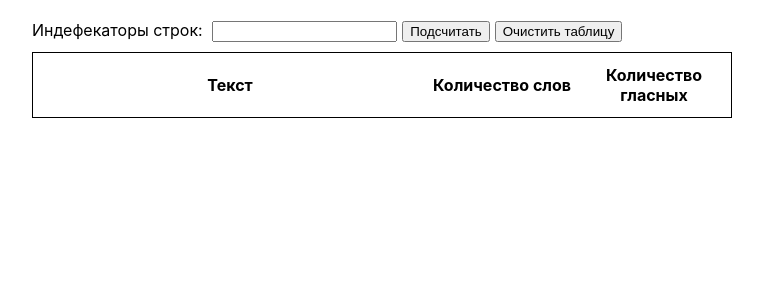
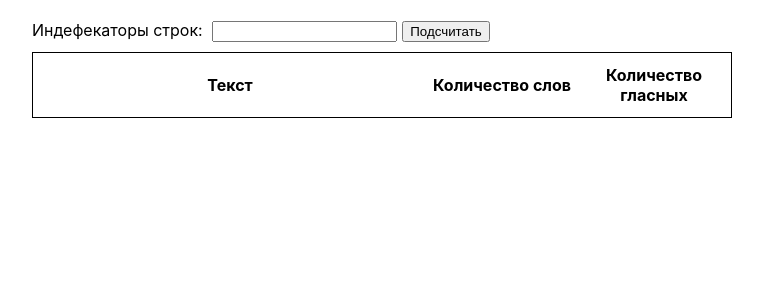
Before and after one commit to Evgeniy638/text-analyser, a React (Create React App) app: page / in a window 1280 px wide. Shown: the top 300 px of the page, without its empty margins (258-1021 px from the left). Built offline with nearby package versions, Linux system fonts and the light colour scheme.

Commit message:
changed logic delete texts

```diff
--- a/src/App.tsx
+++ b/src/App.tsx
@@ -23,6 +23,8 @@ function App() {
     }
 
     const onClickCalc: React.MouseEventHandler<HTMLButtonElement> = () => {
+        dispatch(actionCreators.deleteTexts());
+
         letters.getArrIndefecators(indefecators).forEach(async (id) => {
             const text = await apiTextstrings.getTextById(id);
 
@@ -34,10 +36,6 @@ function App() {
         });
     }
 
-    const onClickDelete: React.MouseEventHandler<HTMLButtonElement> = useCallback(() => {
-        dispatch(actionCreators.deleteTexts());
-    }, [dispatch]);
-
     return (
         <div className="App">
             <div className="input-container">
@@ -46,7 +44,6 @@ function App() {
                     <input value={indefecators} onChange={onChange} />
                 </label>
                 <button className="input-container__button" onClick={onClickCalc}>Подсчитать</button>
-                <button className="input-container__button" onClick={onClickDelete}>Очистить таблицу</button>
             </div>
 
             <table className="table">
```
